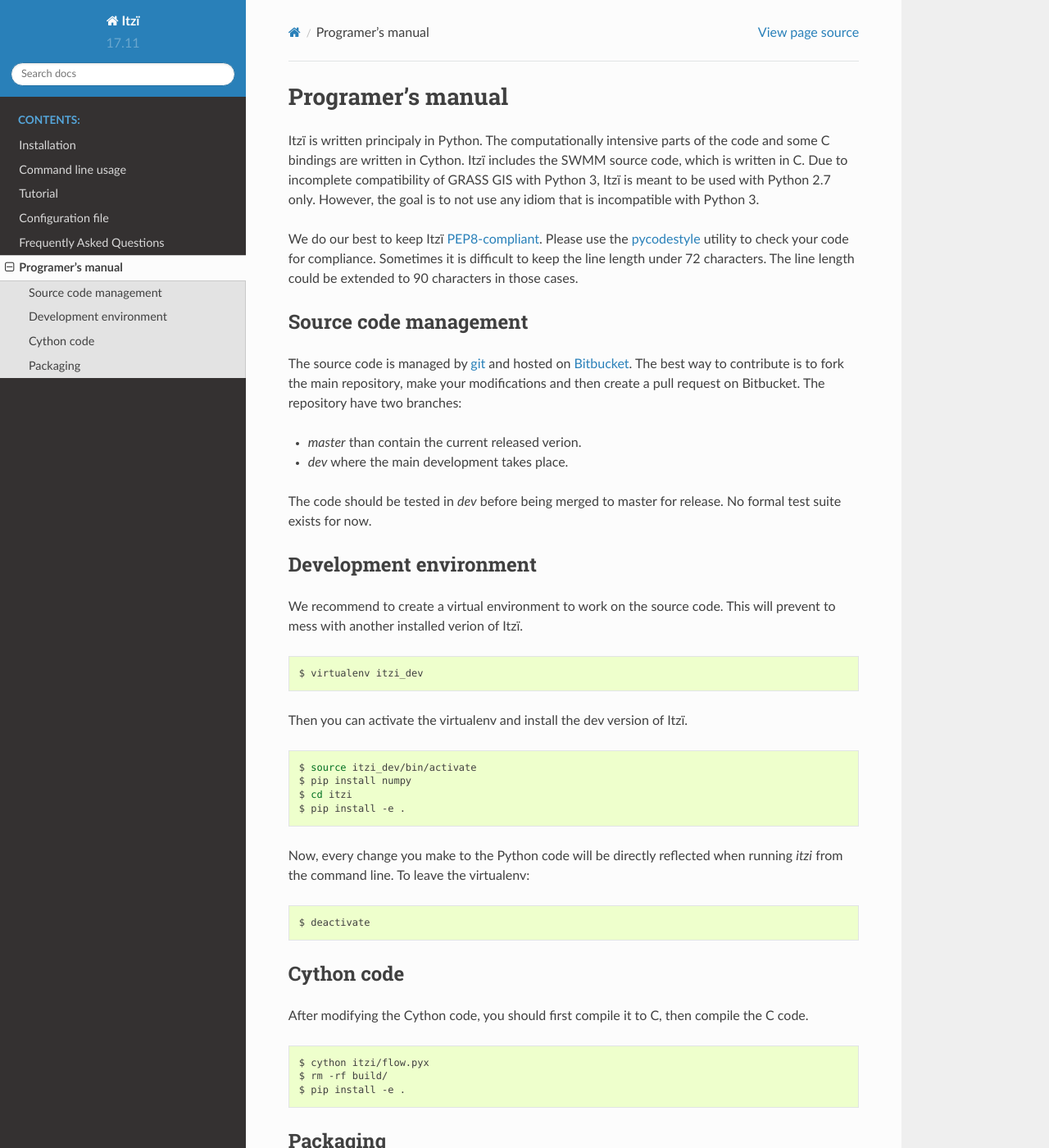
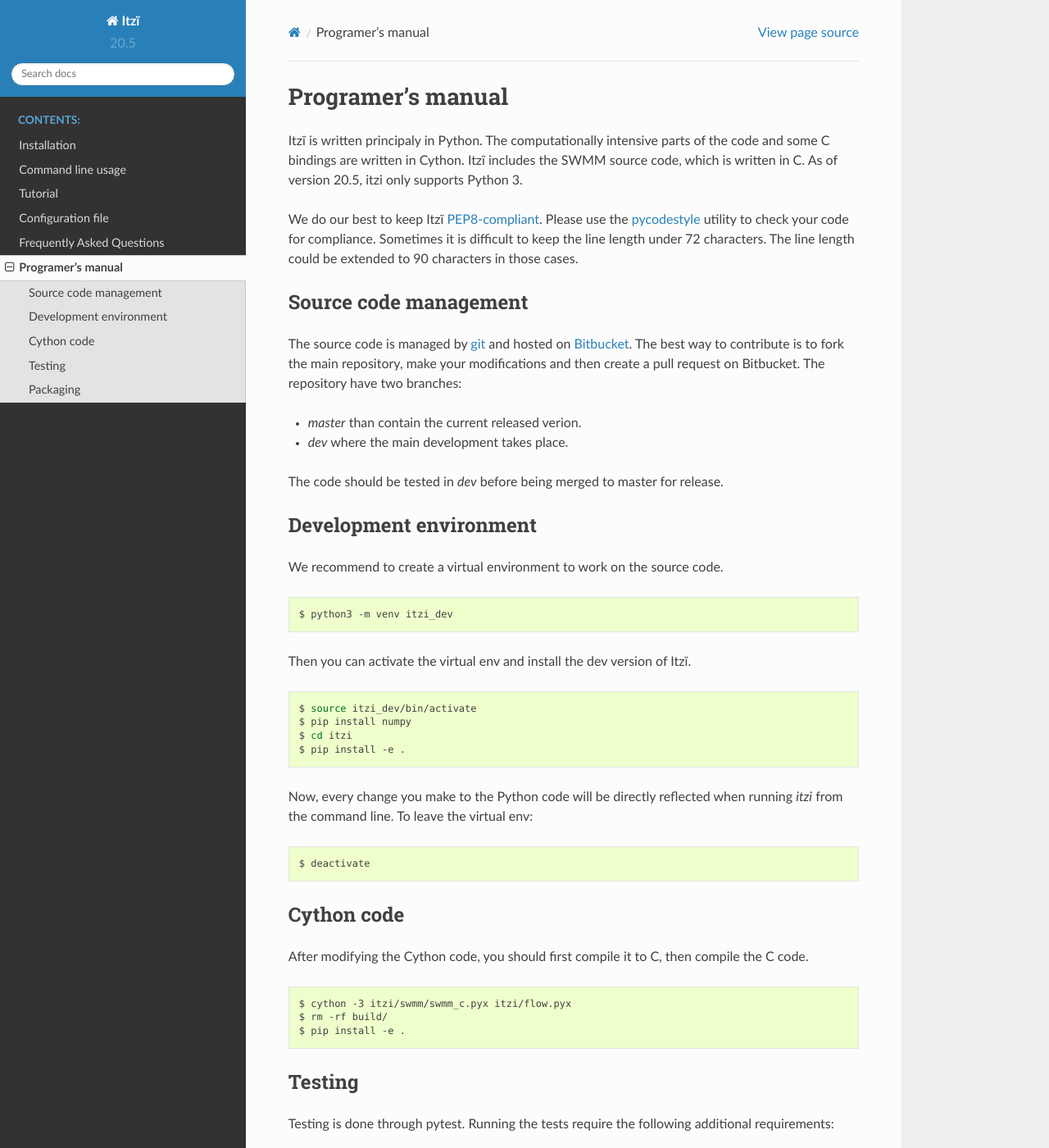
Before and after one commit to ItziModel/itzi, a Sphinx documentation site: the page built from docs/prog_manual.rst, in a window 1280 px wide and 1400 px high. Shown: the whole window at 82% size. Built offline with Sphinx 7.4.7 and the Read the Docs theme 2.0.0, drawn with Linux system fonts in a browser that asks for light colours; some of the changed text lies outside the part shown.

Commit message:
update docs

```diff
--- a/docs/conf.py
+++ b/docs/conf.py
@@ -49,7 +49,7 @@ master_doc = 'index'
 
 # General information about the project.
 project = u'Itzï'
-copyright = u'2017, Laurent Courty'
+copyright = u'2017-2020, Laurent Courty'
 author = u'Laurent Courty'
 
 # The version info for the project you're documenting, acts as replacement for
@@ -57,9 +57,9 @@ author = u'Laurent Courty'
 # built documents.
 #
 # The short X.Y version.
-version = u'17.11'
+version = u'20.5'
 # The full version, including alpha/beta/rc tags.
-release = u'17.11'
+release = u'20.5'
 
 # The language for content autogenerated by Sphinx. Refer to documentation
 # for a list of supported languages.
--- a/docs/conf_file.rst
+++ b/docs/conf_file.rst
@@ -80,6 +80,9 @@ The following inputs are mandatory:
 
 .. deprecated:: 17.7
     *drainage\_capacity* is renamed to *losses*
+
+.. deprecated:: 20.5
+    *effective\_pororosity* is renamed to *effective\_porosity*
 
 .. warning:: If the selected input are located in another GRASS mapset than the current one (or the one specified in the [grass] section),
     you must define the full map ID (map\@mapset) and add those mapsets to the GRASS search path with *g.mapsets*.
--- a/docs/prog_manual.rst
+++ b/docs/prog_manual.rst
@@ -5,8 +5,7 @@ Programer's manual
 Itzï is written principaly in Python.
 The computationally intensive parts of the code and some C bindings are written in Cython.
 Itzï includes the SWMM source code, which is written in C.
-Due to incomplete compatibility of GRASS GIS with Python 3, Itzï is meant to be used with Python 2.7 only.
-However, the goal is to not use any idiom that is incompatible with Python 3.
+As of version 20.5, itzi only supports Python 3.
 
 We do our best to keep Itzï `PEP8-compliant <https://www.python.org/dev/peps/pep-0008/>`__.
 Please use the `pycodestyle <https://pypi.python.org/pypi/pycodestyle/>`__ utility to check your code for compliance.
@@ -25,19 +24,17 @@ The repository have two branches:
 - *dev* where the main development takes place.
 
 The code should be tested in *dev* before being merged to master for release.
-No formal test suite exists for now.
 
 Development environment
 -----------------------
 
 We recommend to create a virtual environment to work on the source code.
-This will prevent to mess with another installed verion of Itzï.
 
 .. code:: sh
 
-    $ virtualenv itzi_dev
+    $ python3 -m venv itzi_dev
 
-Then you can activate the virtualenv and install the dev version of Itzï.
+Then you can activate the virtual env and install the dev version of Itzï.
 
 .. code:: sh
 
@@ -47,7 +44,7 @@ Then you can activate the virtualenv and install the dev version of Itzï.
     $ pip install -e .
 
 Now, every change you make to the Python code will be directly reflected when running *itzi* from the command line.
-To leave the virtualenv:
+To leave the virtual env:
 
 .. code:: sh
 
@@ -60,9 +57,34 @@ After modifying the Cython code, you should first compile it to C, then compile
 
 .. code:: sh
 
-    $ cython itzi/flow.pyx
+    $ cython -3 itzi/swmm/swmm_c.pyx itzi/flow.pyx
     $ rm -rf build/
     $ pip install -e .
+
+
+Testing
+-------
+
+Testing is done through pytest. Running the tests require the following additional requirements:
+
+- pytest
+- pytest-cov
+- pytest-xdist
+- pandas
+- requests
+
+pytest-xdist allows to run each test in a separate process.
+To do so, run the following command:
+
+.. code:: sh
+
+    $ pytest --forked -v
+
+To estimate the test coverage:
+
+.. code:: sh
+
+    $ pytest --cov=itzi --forked -v
 
 
 Packaging
```
Also changed, not shown: other parts of docs/conf_file.rst (+1 -1 lines), docs/installation.rst (+6 -16 lines).
